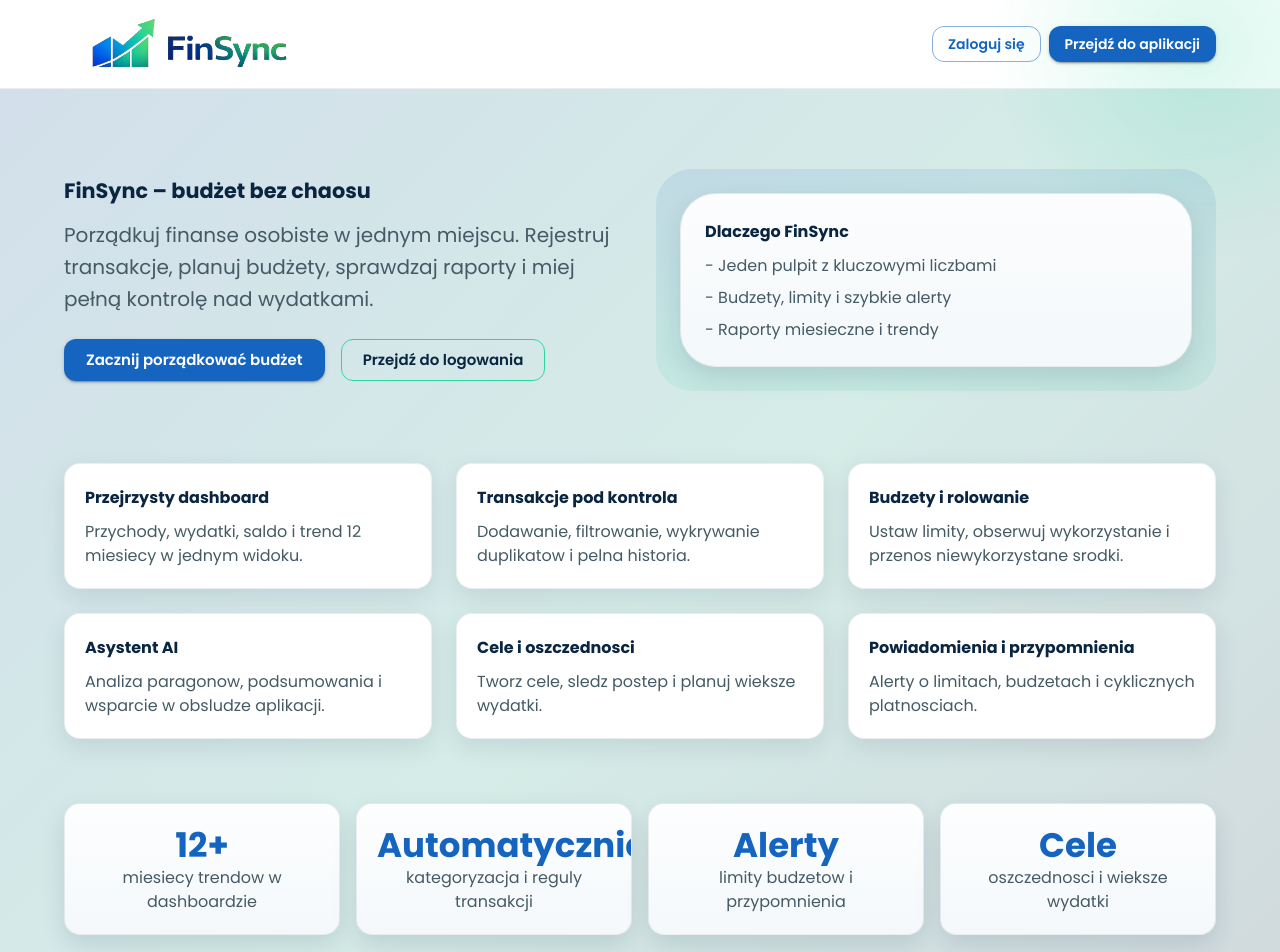
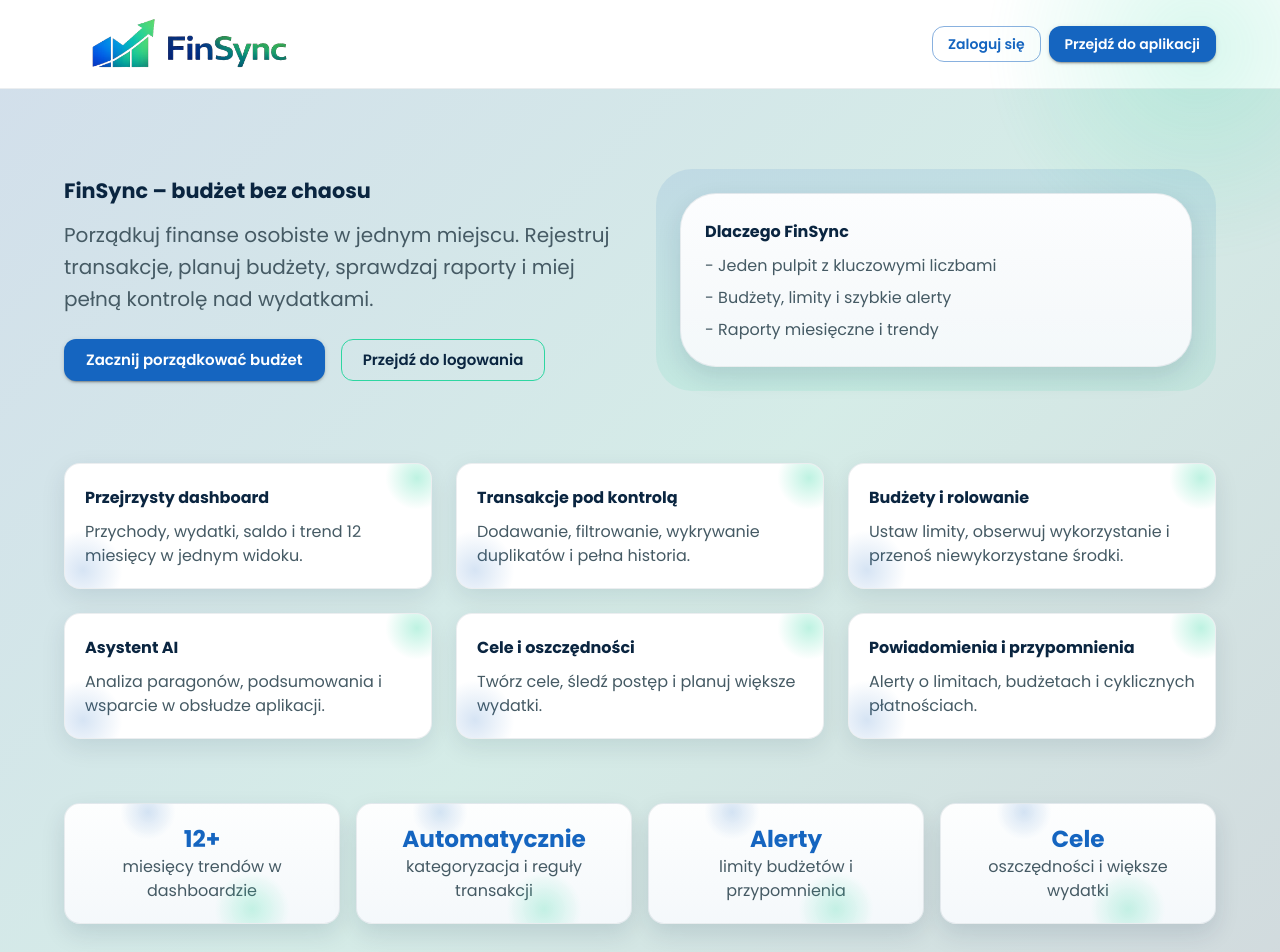
Before and after one commit to drewnowskibartek-lgtm/finsync, a React (Vite) app in the folder apps/web/: page / in a window 1280 px wide. Shown: the top 952 px of the page. Built offline with nearby package versions, Linux system fonts and the light colour scheme; no server answers.

Commit message:
Update landing copy and card effects

```diff
--- a/apps/web/src/pages/Landing.tsx
+++ b/apps/web/src/pages/Landing.tsx
@@ -177,10 +177,10 @@
                     - Jeden pulpit z kluczowymi liczbami
                   </Typography>
                   <Typography sx={{ color: '#455a64' }}>
-                    - Budzety, limity i szybkie alerty
+                    - Budżety, limity i szybkie alerty
                   </Typography>
                   <Typography sx={{ color: '#455a64' }}>
-                    - Raporty miesieczne i trendy
+                    - Raporty miesięczne i trendy
                   </Typography>
                 </Stack>
               </Box>
@@ -192,27 +192,27 @@
           {[
             {
               title: 'Przejrzysty dashboard',
-              desc: 'Przychody, wydatki, saldo i trend 12 miesiecy w jednym widoku.',
+              desc: 'Przychody, wydatki, saldo i trend 12 miesięcy w jednym widoku.',
             },
             {
-              title: 'Transakcje pod kontrola',
-              desc: 'Dodawanie, filtrowanie, wykrywanie duplikatow i pelna historia.',
+              title: 'Transakcje pod kontrolą',
+              desc: 'Dodawanie, filtrowanie, wykrywanie duplikatów i pełna historia.',
             },
             {
-              title: 'Budzety i rolowanie',
-              desc: 'Ustaw limity, obserwuj wykorzystanie i przenos niewykorzystane srodki.',
+              title: 'Budżety i rolowanie',
+              desc: 'Ustaw limity, obserwuj wykorzystanie i przenoś niewykorzystane środki.',
             },
             {
               title: 'Asystent AI',
-              desc: 'Analiza paragonow, podsumowania i wsparcie w obsludze aplikacji.',
+              desc: 'Analiza paragonów, podsumowania i wsparcie w obsłudze aplikacji.',
             },
             {
-              title: 'Cele i oszczednosci',
-              desc: 'Tworz cele, sledz postep i planuj wieksze wydatki.',
+              title: 'Cele i oszczędności',
+              desc: 'Twórz cele, śledź postęp i planuj większe wydatki.',
             },
             {
               title: 'Powiadomienia i przypomnienia',
-              desc: 'Alerty o limitach, budzetach i cyklicznych platnosciach.',
+              desc: 'Alerty o limitach, budżetach i cyklicznych płatnościach.',
             },
           ].map((item) => (
             <Grid key={item.title} item xs={12} md={6} lg={4}>
@@ -222,7 +222,33 @@
                   height: '100%',
                   border: '1px solid rgba(10,37,64,0.08)',
                   boxShadow: '0 8px 24px rgba(10,37,64,0.10)',
+                  position: 'relative',
+                  overflow: 'hidden',
                   transition: 'transform 180ms ease, box-shadow 180ms ease',
+                  '&::before': {
+                    content: '""',
+                    position: 'absolute',
+                    top: -18,
+                    right: -18,
+                    width: 64,
+                    height: 64,
+                    borderRadius: '50%',
+                    background:
+                      'radial-gradient(circle, rgba(46,214,161,0.35) 0%, rgba(46,214,161,0) 70%)',
+                    opacity: 0.9,
+                  },
+                  '&::after': {
+                    content: '""',
+                    position: 'absolute',
+                    bottom: -22,
+                    left: -22,
+                    width: 80,
+                    height: 80,
+                    borderRadius: '50%',
+                    background:
+                      'radial-gradient(circle, rgba(21,101,192,0.22) 0%, rgba(21,101,192,0) 70%)',
+                    opacity: 0.8,
+                  },
                   '&:hover': {
                     transform: 'translateY(-4px)',
                     boxShadow: '0 16px 40px rgba(10,37,64,0.18)',
@@ -245,19 +271,19 @@
           {[
             {
               value: '12+',
-              label: 'miesiecy trendow w dashboardzie',
+              label: 'miesięcy trendów w dashboardzie',
             },
             {
               value: 'Automatycznie',
-              label: 'kategoryzacja i reguly transakcji',
+              label: 'kategoryzacja i reguły transakcji',
             },
             {
               value: 'Alerty',
-              label: 'limity budzetow i przypomnienia',
+              label: 'limity budżetów i przypomnienia',
             },
             {
               value: 'Cele',
-              label: 'oszczednosci i wieksze wydatki',
+              label: 'oszczędności i większe wydatki',
             },
           ].map((stat) => (
             <Grid key={stat.label} item xs={12} sm={6} md={3}>
@@ -269,7 +295,33 @@
                   background:
                     'linear-gradient(180deg, rgba(255,255,255,0.95) 0%, rgba(246,249,252,0.95) 100%)',
                   boxShadow: '0 10px 24px rgba(10,37,64,0.12)',
+                  position: 'relative',
+                  overflow: 'hidden',
                   transition: 'transform 180ms ease, box-shadow 180ms ease',
+                  '&::before': {
+                    content: '""',
+                    position: 'absolute',
+                    top: -20,
+                    left: '20%',
+                    width: 56,
+                    height: 56,
+                    borderRadius: '50%',
+                    background:
+                      'radial-gradient(circle, rgba(21,101,192,0.20) 0%, rgba(21,101,192,0) 70%)',
+                    opacity: 0.9,
+                  },
+                  '&::after': {
+                    content: '""',
+                    position: 'absolute',
+                    bottom: -24,
+                    right: '18%',
+                    width: 76,
+                    height: 76,
+                    borderRadius: '50%',
+                    background:
+                      'radial-gradient(circle, rgba(46,214,161,0.30) 0%, rgba(46,214,161,0) 70%)',
+                    opacity: 0.85,
+                  },
                   '&:hover': {
                     transform: 'translateY(-4px)',
                     boxShadow: '0 18px 44px rgba(10,37,64,0.18)',
@@ -277,8 +329,12 @@
                 }}
               >
                 <Typography
-                  variant="h4"
-                  sx={{ fontWeight: 800, color: '#1565c0' }}
+                  variant="h5"
+                  sx={{
+                    fontWeight: 800,
+                    color: '#1565c0',
+                    fontSize: { xs: '1.3rem', md: '1.45rem' },
+                  }}
                 >
                   {stat.value}
                 </Typography>
@@ -310,7 +366,7 @@
                 Gotowy, aby uporządkować finanse?
               </Typography>
               <Typography sx={{ color: '#b0bec5' }}>
-                Zaloguj się i przejdź do panelu – wszystko jest już przygotowane.
+                Zaloguj się i przejdź do panelu
               </Typography>
             </Box>
             <Button
```
